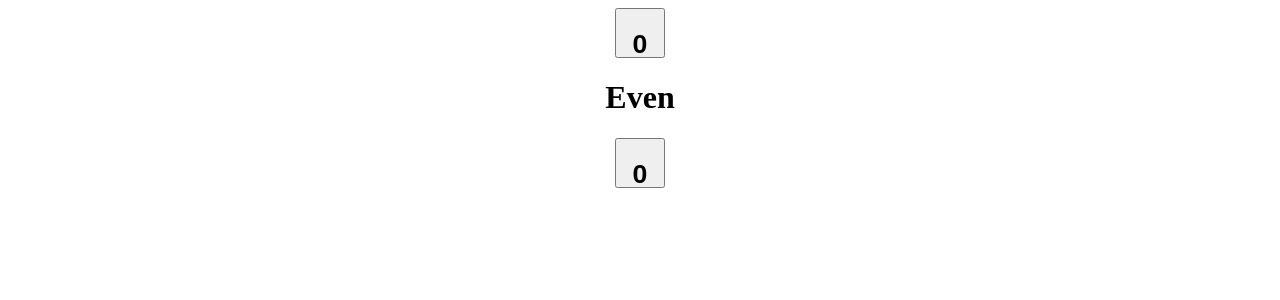
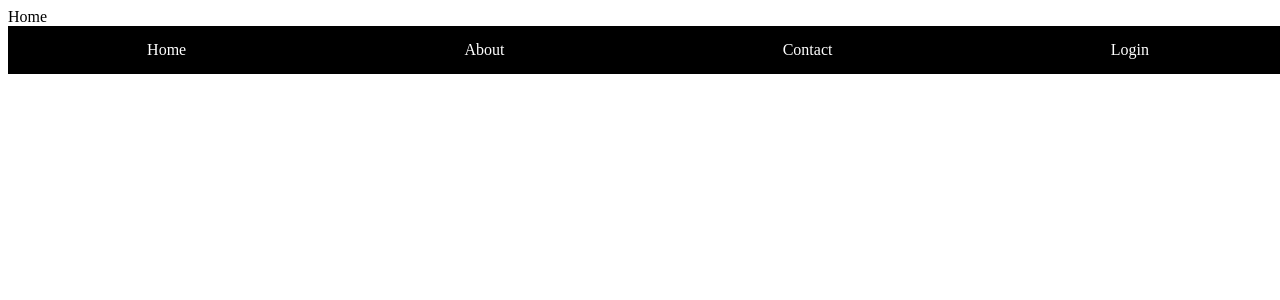
Before and after one commit to sagar56780/first-react-app, a React (Create React App) app: page /home in a window 1280 px wide. Shown: the top 300 px of the page. Built offline with nearby package versions, Linux system fonts and the light colour scheme.

Commit message:
some css inside nav bar

```diff
--- a/package.json
+++ b/package.json
@@ -8,6 +8,7 @@
     "@testing-library/user-event": "^13.5.0",
     "react": "^18.2.0",
     "react-dom": "^18.2.0",
+    "react-router-dom": "^6.23.1",
     "react-scripts": "5.0.1",
     "web-vitals": "^2.1.4"
   },
--- a/src/App.jsx
+++ b/src/App.jsx
@@ -1072,7 +1072,7 @@ export default App
 
 */
 //!============useMemo() Hook =========
-
+/*
 
 import React from 'react'
 import { useState,useMemo } from 'react'
@@ -1109,3 +1109,43 @@ const App = () => {
 }
 
 export default App
+
+*/
+
+//!=============React- Router -Dom (version ) =============
+
+import React from 'react'
+import { BrowserRouter,Routes,Route } from 'react-router-dom'
+import Home from './componentPages/Home'
+import About from './componentPages/About'
+import Login from './componentPages/Login'
+import Contact from './componentPages/Contact'
+
+const App = () => {
+  return (
+    <>
+
+    <BrowserRouter>
+     {/* Logic */}
+     <Routes>
+        <Route path='/home'  element={<Home/>}/>
+        <Route path='/about'  element={<About/>}/>
+
+        <Route path='/login'  element={<Login/>}/>
+
+        <Route path='/contact'  element={<Contact/>}/>
+
+
+     </Routes>
+
+
+     {/* Logic */}
+
+
+    </BrowserRouter>
+
+</>
+  )
+}
+
+export default App
--- /dev/null
+++ b/src/componentPages/About.jsx
@@ -0,0 +1,11 @@
+import React from 'react'
+import Nav from './Nav'
+const About = () => {
+  return (<>
+    <div>About</div>
+     <Nav></Nav>
+    </>
+  )
+}
+
+export default About
--- /dev/null
+++ b/src/componentPages/Contact.jsx
@@ -0,0 +1,11 @@
+import React from 'react'
+import Nav from './Nav'
+const Contact = () => {
+  return (
+    <><div>Contact</div>
+    <Nav></Nav>
+    </>
+  )
+}
+
+export default Contact
--- /dev/null
+++ b/src/componentPages/Home.jsx
@@ -0,0 +1,17 @@
+import React from 'react'
+import Nav from './Nav';
+const Home = () => {
+    console.log("home ");
+  return (
+    <>
+    <div>Home</div>
+
+    <Nav></Nav>
+
+    </>
+
+
+  )
+}
+
+export default Home
--- /dev/null
+++ b/src/componentPages/Login.jsx
@@ -0,0 +1,13 @@
+import React from 'react'
+import Nav from './Nav'
+const Login = () => {
+  return (
+    <>
+    <div>Login</div>
+     <Nav></Nav>
+    </>
+
+  )
+}
+
+export default Login
--- /dev/null
+++ b/src/componentPages/Nav.jsx
@@ -0,0 +1,15 @@
+import React from 'react'
+import { Link } from 'react-router-dom'
+const Nav = () => {
+  return (
+     <nav>
+        <Link className='nav-item' to="/home" >Home</Link>
+        <Link className='nav-item' to="/about">About</Link>
+        <Link className='nav-item'to="/contact">Contact</Link>
+        <Link className='nav-item' to="/login">Login</Link>
+
+     </nav>
+  )
+}
+
+export default Nav
--- a/src/index.css
+++ b/src/index.css
@@ -1,5 +1,5 @@
 /* Caluculator task*/
-.calculator{
+/* .calculator{
 
 
     height: 200px;
@@ -8,4 +8,33 @@
 button{
     height: 50px;
     width: 50px;
+} */
+/*//!==========css for Nav component
+*/
+nav{
+    display: flex;
+    flex-grow: 1;
+    height: 3em;
+    width: 100vw;
+    background: grey;
+
+
+
 }
+div{
+
+
+}
+.nav-item{
+    text-decoration: none;
+    flex-grow: 1;
+    background: black;
+    color: white;
+    display: flex;
+    align-items: center;
+    justify-content: center;
+}
+.nav-item:hover{
+    background: pink;
+
+}
```
Also changed, not shown: 1 other file (tests, documents, lock files or other folders).
